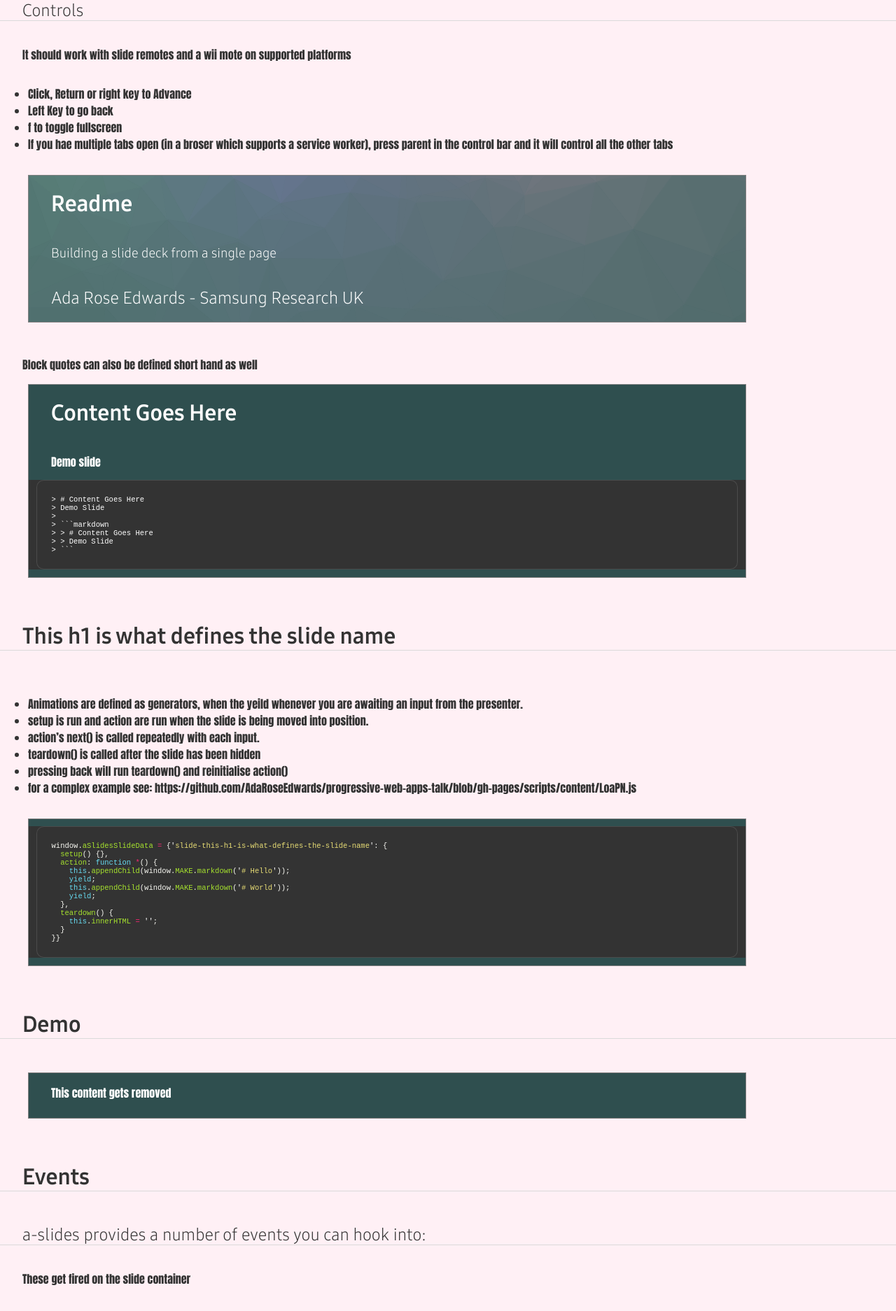
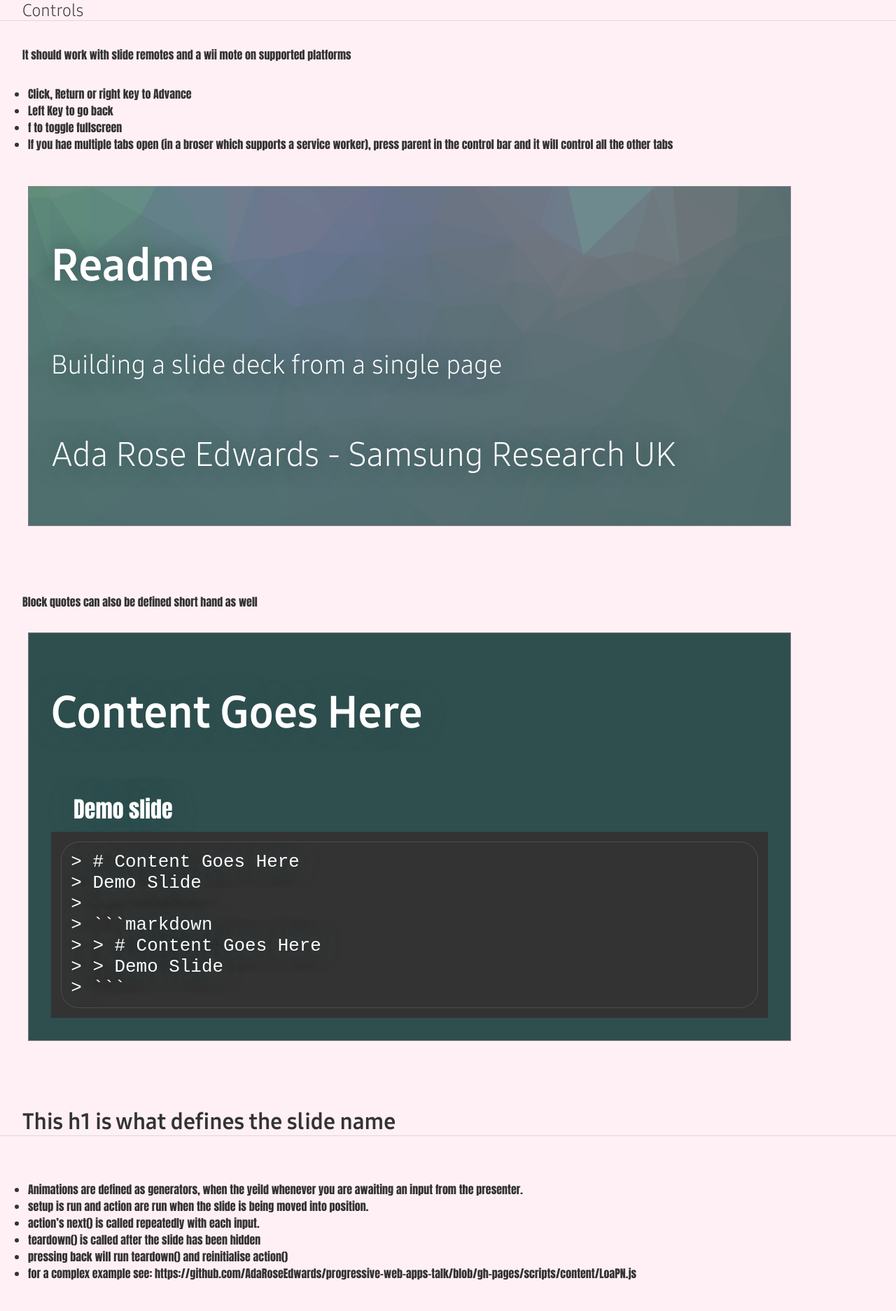
Before and after one commit to AdaRoseCannon/webvr, a Jekyll site: the page built from README.md, in a window 1280 px wide. Shown: the part 587-2461 px from the top of the page at 70% size. Built offline with Jekyll 4.4.1, drawn with Linux system fonts in a browser that asks for light colours.

Commit message:
update functions for dynamic slides

```diff
--- a/_config.yml
+++ b/_config.yml
@@ -17,3 +17,4 @@ author:
 permalink: /:title.html
 
 excerpt_separator: qwertyuiopsdfghjkl
+exclude: [.vscode]
--- a/_includes/head.html
+++ b/_includes/head.html
@@ -28,8 +28,8 @@
 	{% else %}
 	  <meta name="twitter:description" content="{{ site.description }}">
 	{% endif %}
+	<link rel="stylesheet" href="{{page.prefix}}styles/default.css">
 	<link rel="stylesheet" href="{{page.prefix}}styles/slides.css">
-	<link rel="stylesheet" href="{{page.prefix}}styles/post.css">
 	<link rel="stylesheet" href="{{page.prefix}}styles/highlight.css">
 	<script src="https://cdn.polyfill.io/v2/polyfill.js?features=Array.isArray,Array.from,default-3.6,Element.prototype.before,Array.prototype.find"></script>
 	{% if page.style %}
--- a/scripts/post-to-slides.js
+++ b/scripts/post-to-slides.js
@@ -7,6 +7,8 @@
  */
 
 'use strict';
+var preSetupFns = [];
+window.aSlidesSlideData = {};
 
 // Load the service worker which does not have push notification support.
 if ('serviceWorker' in navigator) {
@@ -17,7 +19,6 @@ if ('serviceWorker' in navigator) {
 		console.log('sw registration failed with ' + error);
 	});
 }
-
 
 function addStyle(url){
 	var styles = document.createElement('link');
@@ -72,6 +73,46 @@ function genId(name) {
 	return (name + '').trim().replace(/[^A-Za-z0-9]/ig, '-').toLowerCase();
 }
 
+window._setNextSlide = function _setNextSlide(setUpObject) {
+	var el = document.currentScript;
+	preSetupFns.push(function () {
+		el.nextElementSibling._aSlideObject = setUpObject;
+	});
+}
+
+window._executeOnNextEl = function _executeOnNextEl(fn) {
+	var el = document.currentScript;
+	preSetupFns.push(function () {
+		fn.bind(el.nextElementSibling)();
+	});
+}
+
+window._cssNextEl = function _cssNextEl(o) {
+	var el = document.currentScript;
+	preSetupFns.push(function () {
+		_applyCSS(el.nextElementSibling, o);
+	});
+}
+
+window._applyCSS = function _applyCSS(node, props) {
+	function units(prop, i) {
+		if (typeof i === 'number') {
+			if (prop.match(/width|height|top|left|right|bottom/)) {
+				return i + 'px';
+			}
+		}
+		return i;
+	}
+	for (var n in props) {
+		if (props.hasOwnProperty(n)) {
+			node.style[n] = units(n, props[n]);
+		}
+	}
+	return node;
+};
+
+window.setDynamicSlide = window._setNextSlide;
+
 function init() {
 	return Promise.all([
 			addScript('./scripts/third-party/a-slides.js').promise
@@ -116,9 +157,13 @@ function init() {
 			slide.classList.add('a-slides_slide-content');
 			if (!name && notes[0] && notes[0].tagName.match(/h[0-6]/i)) {
 				name = genId(notes[0].textContent);
-				name = name + (slideContainer.querySelectorAll('[data-slide-id="' + name + '"]').length || '');
+				name = name + (slideContainer.querySelectorAll('[data-slide-id="slide-' + name + '"]').length || '');
 			}
-			newSlide.dataset.slideId = 'slide-' + (name || i);
+			var finalName = 'slide-' + (name || i);
+			newSlide.dataset.slideId = finalName;
+			if (slide._aSlideObject) {
+				window.aSlidesSlideData[finalName] = slide._aSlideObject;
+			}
 			newSlide.appendChild(slide);
 			newSlide.appendChild(notesWrapper);
 			notes.forEach(function (note) { notesWrapper.appendChild(note) });
@@ -186,7 +231,8 @@ function init() {
 	});
 }
 
-(function () {
+document.addEventListener("DOMContentLoaded", function (event) {
+
 	function locationHashChanged() {
 		if (location.hash === '#aslides') {
 			window.removeEventListener('hashchange', locationHashChanged);
@@ -200,6 +246,10 @@ function init() {
 	}
 
 	var oldHash = location.hash || false;
+
+	preSetupFns.forEach(function (fn) {
+		fn();
+	});
 
 	if (location.hash === '#aslides' || location.search.indexOf('aslides') !== -1) {
 		init().then(function (slideContainer) {
@@ -216,7 +266,4 @@ function init() {
 	window.removeHashChangeEventListener = function () {
 		window.removeEventListener('hashchange', locationHashChanged);
 	}
-}());
-
-
-window.aSlidesSlideData = {};
+});
--- a/scripts/slide-utils.js
+++ b/scripts/slide-utils.js
@@ -22,10 +22,6 @@ window.FakeGenerator = function FakeGenerator(arr) {
 			}
 		}
 	}
-}
-
-window.setDynamicSlide = function (o) {
-	window.aSlidesSlideData[window.getSlideName(document.currentScript)] = o;
 }
 
 /**
@@ -53,13 +49,17 @@ window.playVideo = {
 	}
 }
 
-window.elByEl = function () {
+window.elByEl = function (selector) {
 
 	var children;
 	var clone;
+	var preserve = [];
 
 	function replaceWithEl(el, target) {
 		target.innerHTML = '';
+		preserve.forEach(function (el) {
+			target.appendChild(el);
+		});
 		target.appendChild(el);
 	}
 
@@ -67,6 +67,12 @@ window.elByEl = function () {
 	var setUpFirstEl;
 
 	function init() {
+		var self = this;
+		preserve = Array.from(selector ? (this.querySelectorAll(selector) || []) : []);
+		preserve.forEach(function (el) {
+			self.removeChild(el);
+		});
+
 		children = Array.from(this.children);
 		var target = this;
 		clone = children.map(function (el) {
@@ -93,8 +99,13 @@ window.getSlideName = function (el) {
 	if (el.matches('script[id]')) {
 		name = genId(el.id);
 	} else {
-		var hs = prevAll(el).filter(function (el) {
-			return el.tagName.match(/h[0-6]/i);
+		var foundBlockquote = false;
+		var hs = prevAll(el).reverse().filter(function (el) {
+			if (foundBlockquote || !!el.tagName.match(/blockquote/i)) {
+				foundBlockquote = true;
+				return false;
+			}
+			return !!el.tagName.match(/h[0-6]/i);
 		});
 		if (!hs.length) throw 'No h to find';
 		var h = hs[hs.length - 1];
@@ -104,31 +115,40 @@ window.getSlideName = function (el) {
 }
 
 function renderContent(el, data) {
+	data.style = data.style || '';
 	if (data) {
 		switch(Object.keys(data)[0]) {
 			case 'video':
-				el.innerHTML = `<video src="${data.video}" preload autoplay autostart loop style="object-fit: contain; flex: 1 0;" />`;
-				el.querySelector('video').currentTime=0;
+				el.innerHTML = `<video src="${data.video}" preload autoplay autostart ${data.loop ? 'loop' : ''} style="object-fit: contain; flex: 1 0; ${data.style}" />`;
+				el.querySelector('video').currentTime= data.start || 0;
 				el.querySelector('video').play();
 				break;
 			case 'image':
-				el.innerHTML = `<image src="${data.image}" />`;
+				el.innerHTML = `<image src="${data.image}" style="${data.style}" />`;
 				break;
 			case 'markdown':
-				el.addMarkdown(data.markdown);
+				const preWhite = data.markdown.match(/\n?([ \t]*)[^\w]/)[1];
+				el.addMarkdown(data.markdown.replace(new RegExp('\\n' + preWhite, 'gi'), '\n'));
 				break;
 			case 'html':
 				el.innerHTML = data.html;
 				break;
 			case 'iframe':
-				el.innerHTML = `<iframe src="${data.iframe}" frameborder="none" style="flex: 1 0;" /></iframe>`;
+				el.innerHTML = `<iframe src="${data.iframe}" frameborder="none" style="flex: 1 0; ${data.style}" /></iframe>`;
 				break;
 		}
 		if (data.caption) {
-			el.addMarkdown(data.caption);
+			var caption = document.createElement('h2');
+			caption.textContent = data.caption;
+			el.appendChild(caption);
+			caption.classList.add('caption');
+			if (data.captionStyle) caption.setAttribute('style', data.captionStyle);
 		}
 		if (data.url  || data.iframe) {
 			el.addHTML(`<div class="slide-url">${data.url || data.iframe || ''}</div>`);
+		}
+		if (data.callback) {
+			data.callback.bind(el)(data);
 		}
 	}
 }
--- a/styles/post.scss
+++ b/styles/default.scss
@@ -88,8 +88,14 @@ body.post {
 		max-height: 50vmax;
 	}
 
-	blockquote {
+	footer {
+		position: relative;
+	}
+}
+
+body > blockquote, .a-slides_slide-content {
 	background-color: darkslategray;
+    text-shadow: 0 0 1em darkslategrey;
 	color: white;
 	border: 1px solid grey;
 	display: flex;
@@ -99,11 +105,103 @@ body.post {
 	position: relative;
 	overflow: hidden;
 	margin-bottom: 3em;
+	font-size: 2rem;
+	padding: 1em;
+	background-blend-mode: soft-light;
+	background-size: cover;
+	background-position: center center;
+
+	&:not(.a-slides_slide-content) {
 		max-width: 1024px;
 	}
 
-	footer {
-		position: relative;
+	.highlight {
+		margin: 0;
+		padding: 0.5em;
+	}
+
+	.highlighter-rouge {
+		flex-shrink: 0;
+	}
+
+	p {
+		min-width: 20%;
+		max-height: 100%;
+		max-width: 100%;
+		display: flex;
+		flex-grow: 1;
+		flex-shrink: 1;
+	}
+
+	& h1,
+	& h2,
+	& h3 {
+		width: 100%;
+		padding: 0;
+	}
+
+	// image captions in slides
+	h4 {
+		margin: 0;
+	}
+
+	& img:not(.emoji),
+	& video {
+		object-fit: contain;
+		flex-grow: 1;
+		flex-shrink: 1;
+		width: auto;
+		max-height: calc(100vh - 10rem);
+		max-width: 100%;
+		min-width: 0;
+		min-height: 0;
+	}
+
+	img.emoji {
+		max-height: calc(100vh - 10rem);
+		max-width: 100%;
+	}
+
+	// Video behaves differently from img here
+	video {
+		min-height: 8em;
+	}
+
+	& iframe {
+		height: 100%;
+		width: 100%;
+	}
+
+	& > blockquote {
+		border-left: 10px solid #ccc;
+		margin: 0;
+		padding: 0.5em 10px;
+		quotes: "\201C""\201D""\2018""\2019";
+
+		&:before {
+			color: #ccc;
+			content: open-quote;
+			font-size: 4em;
+			line-height: 0.1em;
+			margin-right: 0.25em;
+			vertical-align: -0.4em;
+		}
+
+		& > p:first-child {
+			display: inline;
+			font-style: italic;
+			font-size: 1.2em;
+			font-family: serif;
+		}
+	}
+
+	div {
+		display: flex;
+		align-items: stretch;
+		justify-content: flex-start;
+		align-content: flex-start;
+		flex-direction: column;
+		flex-grow: 1;
 	}
 }
 
@@ -175,14 +273,6 @@ footer {
 	border-top: 1px solid #ccc;
 }
 
-blockquote, .dark {
-	background-color: darkslategray !important;
-	background-blend-mode: soft-light;
-	color: white;
-	background-size: cover;
-	background-position: center center;
-}
-
 .highlight {
 	font-size: 0.9em;
 }
@@ -196,6 +286,7 @@ blockquote, .dark {
 	bottom: 0;
 	right: 0;
 	background: white;
+	text-shadow: none;
 	border-radius: 0.5em 0 0 0;
 	border: 1px solid grey;
 	border-width: 1px 0 0 1px;
@@ -206,10 +297,6 @@ blockquote, .dark {
 	.presentation & {
 		display: none;
 	}
-}
-
-ol.prpl li::first-letter {
-	font-size: 1.5em;
 }
 
 @media print {
--- a/styles/slides.scss
+++ b/styles/slides.scss
@@ -54,72 +54,13 @@
 
 	.a-slides_slide-content {
 		transform: translate(0.4em, 1.25em) scale(0.4);
-		font-size: 1.8em;
-		font-weight: 900;
-		font-family: Lato;
 		z-index: 7;
-
-		&, & > div, & > blockquote {
 		display: flex;
 		align-items: stretch;
 		justify-content: flex-start;
 		align-content: flex-start;
 		flex-direction: column;
 		flex-grow: 1;
-
-			blockquote {
-				margin: 0;
-				border: none;
-			}
-
-			p {
-				min-width: 20%;
-				max-height: 100%;
-				max-width: 100%;
-				display: flex;
-				flex-grow: 1;
-				flex-shrink: 1;
-			}
-
-			& h1,
-			& h2,
-			& h3 {
-				width: 100%;
-				padding: 0;
-			}
-
-
-			// image captions in slides
-			h4 {
-				margin: 0;
-			}
-
-			& img:not(.emoji),
-			& video {
-				object-fit: contain;
-				flex-grow: 1;
-				flex-shrink: 1;
-				width: auto;
-				max-height: calc(100vh - 10rem);
-				max-width: 100%;
-			}
-
-			img.emoji {
-				max-height: calc(100vh - 10rem);
-				max-width: 100%;
-			}
-
-			// Video behaves differently from img here
-			video {
-				height: 0;
-				min-height: 3em;
-			}
-
-			& iframe {
-				height: 100%;
-				width: 100%;
-			}
-		}
 	}
 }
 
--- /dev/null
+++ b/styles/support-icons.scss
@@ -0,0 +1,96 @@
+---
+---
+
+.support-icon-container.support-icon-container.support-icon-container.support-icon-container {
+	position: absolute;
+    top: 0;
+    right: 0;
+    z-index: 10;
+    display: block;
+    height: 2em;
+    flex-direction: row;
+    padding: 0 0 0.2em 0.2em;
+    background: darkslategray;
+    border-radius: 0 0 0 1em;
+    border: 1px solid darkgreen;
+    border-width: 0 0 1px 1px;
+    box-shadow: 0 0 1em -0.2em black;
+
+	.support-icon {
+		display: inline-block;
+		width: 2em;
+		height: 100%;
+		position: relative;
+		filter: grayscale(1);
+		background-size: 2em 2em;
+		background-repeat: no-repeat;
+		background-position: center center;
+	}
+
+	.firefox {
+		background-image: url(../images/browser-icons/firefox.svg);
+	}
+
+	&[firefox] .firefox {
+		filter: none;
+	}
+
+	&[firefox-wip] .firefox {
+		filter: none;
+		background-color: goldenrod;
+	}
+
+	.edge {
+		background-image: url(../images/browser-icons/edge.svg);
+	}
+
+	&[edge] .edge {
+		filter: none;
+	}
+
+	&[edge-wip] .edge {
+		filter: none;
+		background-color: goldenrod;
+	}
+
+
+	.chrome {
+		background-image: url(../images/browser-icons/chrome.svg);
+	}
+
+	&[chrome] .chrome {
+		filter: none;
+	}
+
+	&[chrome-wip] .chrome {
+		filter: none;
+		background-color: goldenrod;
+	}
+
+	.samsung {
+		background-image: url(../images/browser-icons/samsung-internet.svg);
+	}
+
+	&[samsung] .samsung {
+		filter: none;
+	}
+
+	&[samsung-wip] .samsung {
+		filter: none;
+		background-color: goldenrod;
+	}
+
+	.safari {
+		background-image: url(../images/browser-icons/safari.png);
+	}
+
+	&[safari] .safari {
+		filter: none;
+	}
+
+	&[safari-wip] .safari {
+		filter: none;
+		background-color: goldenrod;
+	}
+
+}
```
Also changed, not shown: sw.js (+17 -13 lines), 1 other file. Lines whose indentation alone changed are shown as unchanged.
